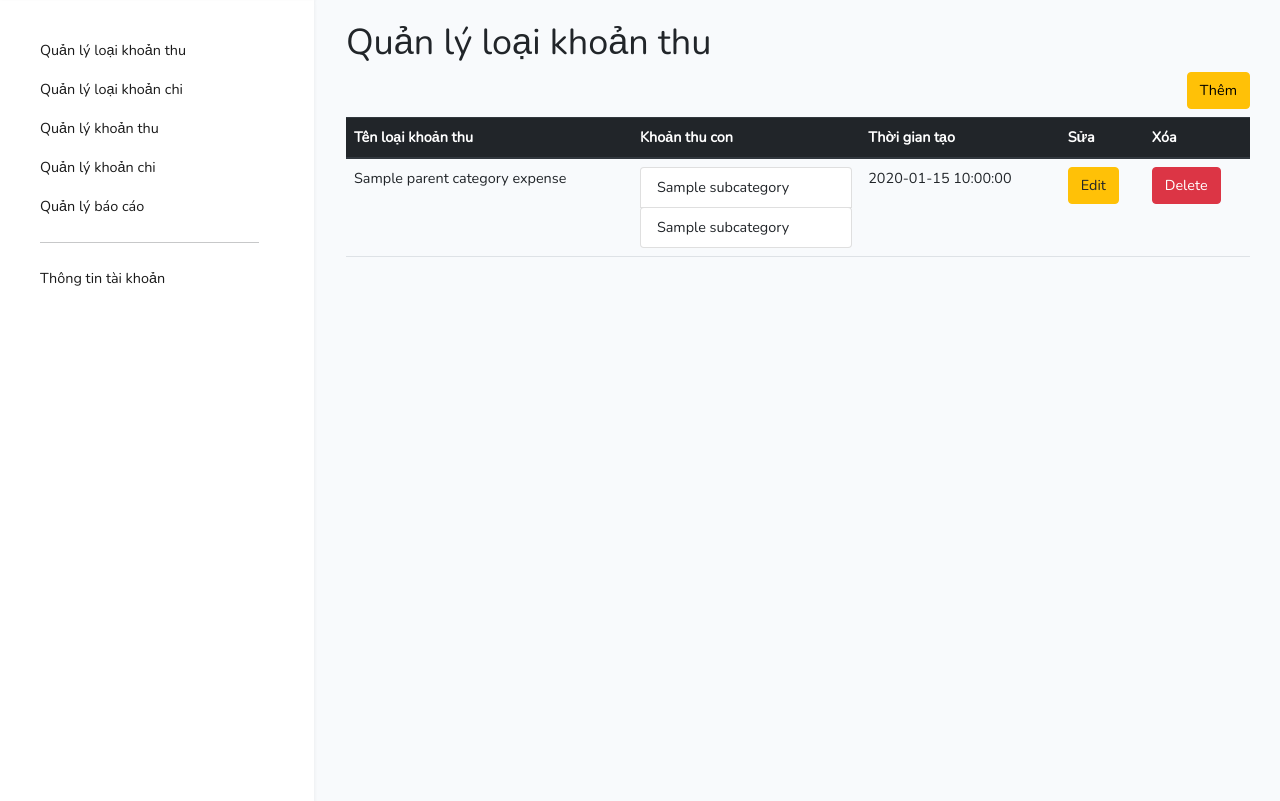
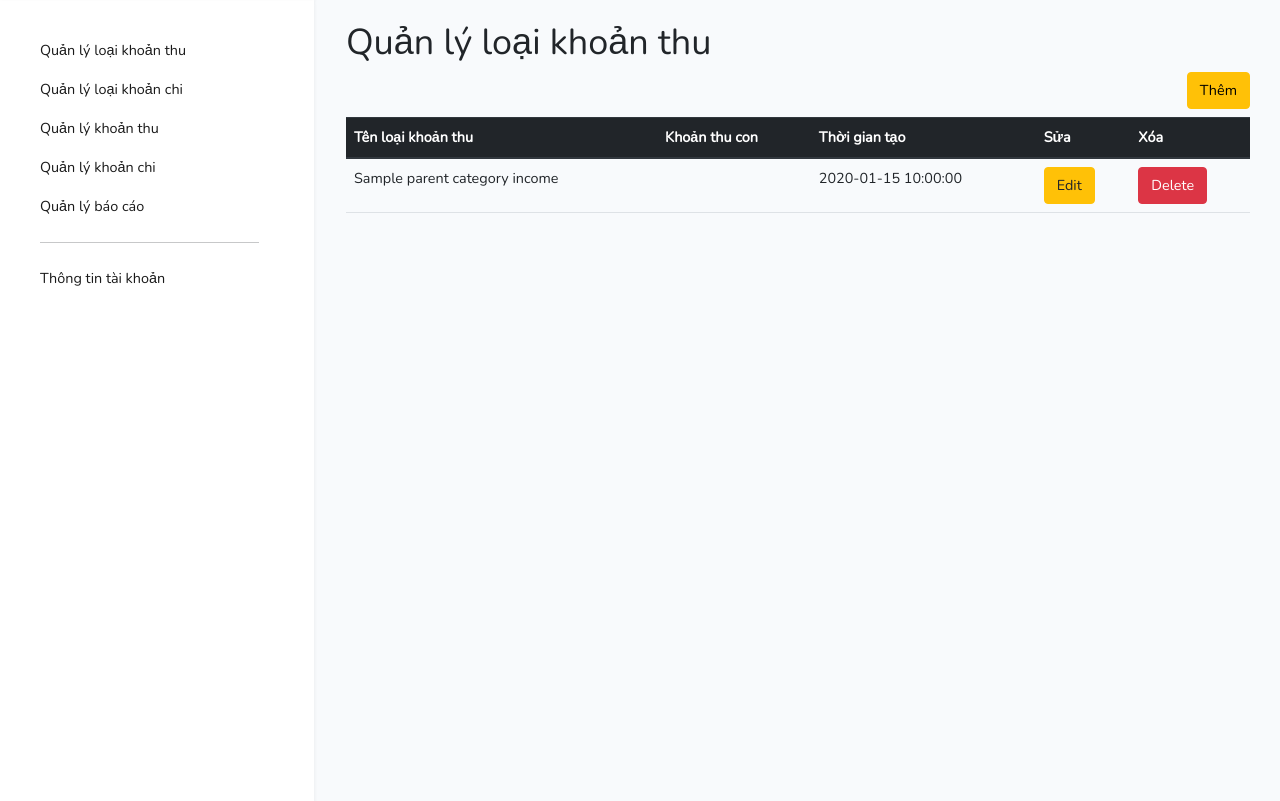
Before and after one commit to xuanhuan91/saveMoney, a Laravel app: template resources/views/CategoryIncome/index.blade.php in a window 1280 px wide. Shown: the part 64-865 px from the top of the page. Run offline with Laravel 9, Linux system fonts and the light colour scheme; the template is opened without the code that fills it: most values are stand-ins (such as "Sample title", 1, 10 or a date in 2020); style sheets or scripts are compiled from the project's sources; some libraries are stand-ins or nearby versions.

Commit message:
tongduc-dev

```diff
--- a/app/Http/Controllers/CategoryIncomeController.php
+++ b/app/Http/Controllers/CategoryIncomeController.php
@@ -15,7 +15,7 @@
      */
     public function index()
     {
-        $parentCategoryIncome = \App\Models\categoryIncome::where('parent_id', 0)->get();
+        $parentCategoryIncome = \App\Models\categoryIncome::all();
         return view('categoryIncome.index', compact('parentCategoryIncome'));
     }
 
--- a/resources/views/CategoryIncome/index.blade.php
+++ b/resources/views/CategoryIncome/index.blade.php
@@ -31,12 +31,14 @@
             </tr>
             </thead>
             <tbody>
-            @foreach($parentCategoryExpense as $parentCategory)
+            @foreach($parentCategoryIncome as $parentCategory)
                 <tr>
                     <td>{{$parentCategory->name}}</td>
-                    @if(count($parentCategory->subcategory))
-                        <td>@include('CategoryIncome.sub_category_list',['subcategories' => $parentCategory->subcategory])</td>
-                    @endif
+{{--                    @if(count($parentCategory->subcategory))--}}
+                        <td>
+{{--                            @include('CategoryIncome.sub_category_list',['subcategories' => $parentCategory->subcategory])--}}
+                        </td>
+{{--                    @endif--}}
                     <td>{{$parentCategory->created_at}}</td>
                     <td><a class="btn btn-warning">Edit</a></td>
                     <td>
```
